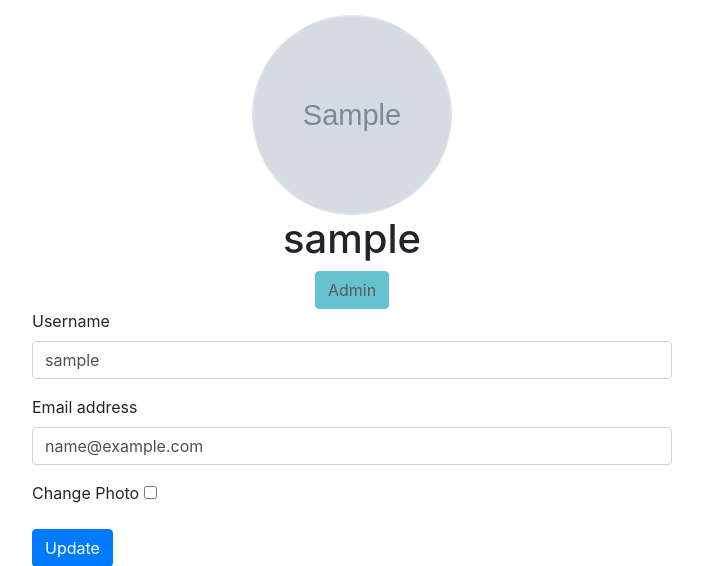
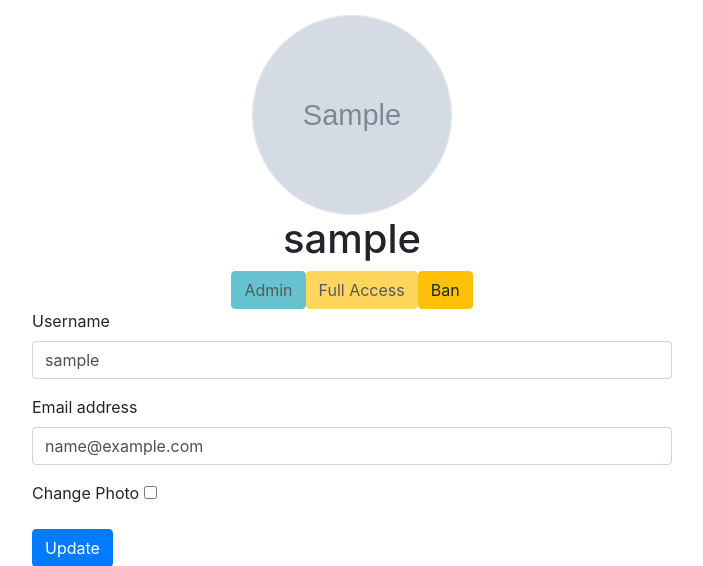
Before and after one commit to lazarnarcis/posts, a PHP site: page /profile.php?user_id=1 in a window 1280 px wide. Shown: the part 56-622 px from the top of the page, without its empty margins (288-991 px from the left). Run offline with PHP 8.4, Linux system fonts and the light colour scheme; the visitor is signed in with stand-in values (Sample User, id 1); tables that the repository leaves empty hold one stand-in row (values such as "Sample post"); grey boxes marked "Sample" are stand-in pictures.

Commit message:
add full_access system

```diff
--- a/db/posts.sql
+++ b/db/posts.sql
@@ -60,6 +60,7 @@ CREATE TABLE `users` (
   `username` varchar(64) NOT NULL,
   `email` varchar(64) NOT NULL,
   `admin` int(11) NOT NULL,
+  `full_access` int(11) NOT NULL,
   `banned` int(11) NOT NULL,
   `password` text NOT NULL,
   `created_at` timestamp NOT NULL DEFAULT current_timestamp() ON UPDATE current_timestamp(),
--- a/index.php
+++ b/index.php
@@ -56,7 +56,7 @@
     </div>
     <div class="d-flex justify-content-center">
         <button class="btn btn-primary" type="button" id="refresh_posts">Refresh Posts</button>
-        <?php if ($user['admin'] != 0) { ?>
+        <?php if ($user['admin'] != 0 || $user['full_access'] != 0) { ?>
             &nbsp;
             <button class="btn btn-warning" type="button" id="delete_posts"><span style="color: white;">Delete Posts</span></button>
         <?php } ?>
@@ -85,8 +85,9 @@
                 let post_delete_button = ``;
                 let user_id = '<?php echo $user['user_id']; ?>';
                 let admin = '<?php echo $user['admin']; ?>';
+                let full_access = '<?php echo $user['full_access']; ?>';
 
-                if (post_user_id == user_id || admin == 1) {
+                if (post_user_id == user_id || admin != 0 || full_access != 0) {
                     post_delete_button += `
                         <button type="button" class="btn btn-warning delete-post" data-post-id='${post_id}'>Delete post</button>
                         <button type="button" class="btn btn-danger edit-post" data-post-id='${post_id}'>Edit post</button>
--- a/php/deletePosts.php
+++ b/php/deletePosts.php
@@ -5,7 +5,7 @@
     $err_message = 1;
     $user = $api->userInfo($_SESSION['user_id']);
 
-    if ($user['admin'] == 0) {
+    if ($user['admin'] == 0 && $user['full_access'] == 0) {
         return;
     }
     $deletePosts = $database->deleteRow("posts");
--- a/profile.php
+++ b/profile.php
@@ -76,7 +76,10 @@
             if ($user['admin'] != 0) {
                 echo '<button type="button" class="btn btn-info" style="color: black;" disabled>Admin</button>';
             }
-            if ($my_account['admin'] != 0 && $user['user_id'] != $my_account['user_id']) {
+            if ($user['full_access'] != 0) {
+                echo '<button type="button" class="btn btn-warning" style="color: black;" disabled>Full Access</button>';
+            }
+            if ($my_account['admin'] != 0 && $user['user_id'] != $my_account['user_id'] || $my_account['full_access'] != 0) {
                 if ($user['banned'] == 0) {
                     echo '<button type="button" class="btn btn-warning" id="show_ban_modal">Ban</button>';
                 } else {
@@ -94,13 +97,13 @@
         <input type="hidden" name="user_id" id="user_id" value="<?= $user['user_id']; ?>">
         <div class="form-group">
             <label for="username">Username</label>
-            <input type="text" class="form-control" id="username" name="username" <?php if ($my_account['admin'] == 0 && $user['user_id'] != $my_account['user_id']) echo "disabled"; ?> placeholder="Enter Username" value="<?= $user['username']; ?>">
+            <input type="text" class="form-control" id="username" name="username" <?php if ($my_account['admin'] == 0 && $user['user_id'] != $my_account['user_id'] && $my_account['full_access'] == 0) echo "disabled"; ?> placeholder="Enter Username" value="<?= $user['username']; ?>">
         </div>
         <div class="form-group">
             <label for="email">Email address</label>
-            <input type="email" class="form-control" id="email" name="email" <?php if ($my_account['admin'] == 0 && $user['user_id'] != $my_account['user_id']) echo "disabled"; ?> placeholder="Enter email" value="<?= $user['email']; ?>">
+            <input type="email" class="form-control" id="email" name="email" <?php if ($my_account['admin'] == 0 && $user['user_id'] != $my_account['user_id'] && $my_account['full_access'] == 0) echo "disabled"; ?> placeholder="Enter email" value="<?= $user['email']; ?>">
         </div>
-        <?php if ($my_account['admin'] != 0 || $user['user_id'] == $my_account['user_id']) { ?>
+        <?php if ($my_account['admin'] != 0 || $user['user_id'] == $my_account['user_id'] || $my_account['full_access'] != 0) { ?>
             <div class="form-group">
                 <label for="checkbox_photo">Change Photo</label>
                 <input type="checkbox" id="checkbox_photo">
@@ -182,6 +185,12 @@
 
             $("#show_ban_modal").click(function() {
                 $("#ban_user_modal").modal("show");
+            });
+
+            $("#ban_reason").keypress(function(e) {
+                if (e.which == 13) {
+                    $("#submit_modify_form").click();
+                }
             });
 
             $("#submit_modify_form").click(function() {
```
